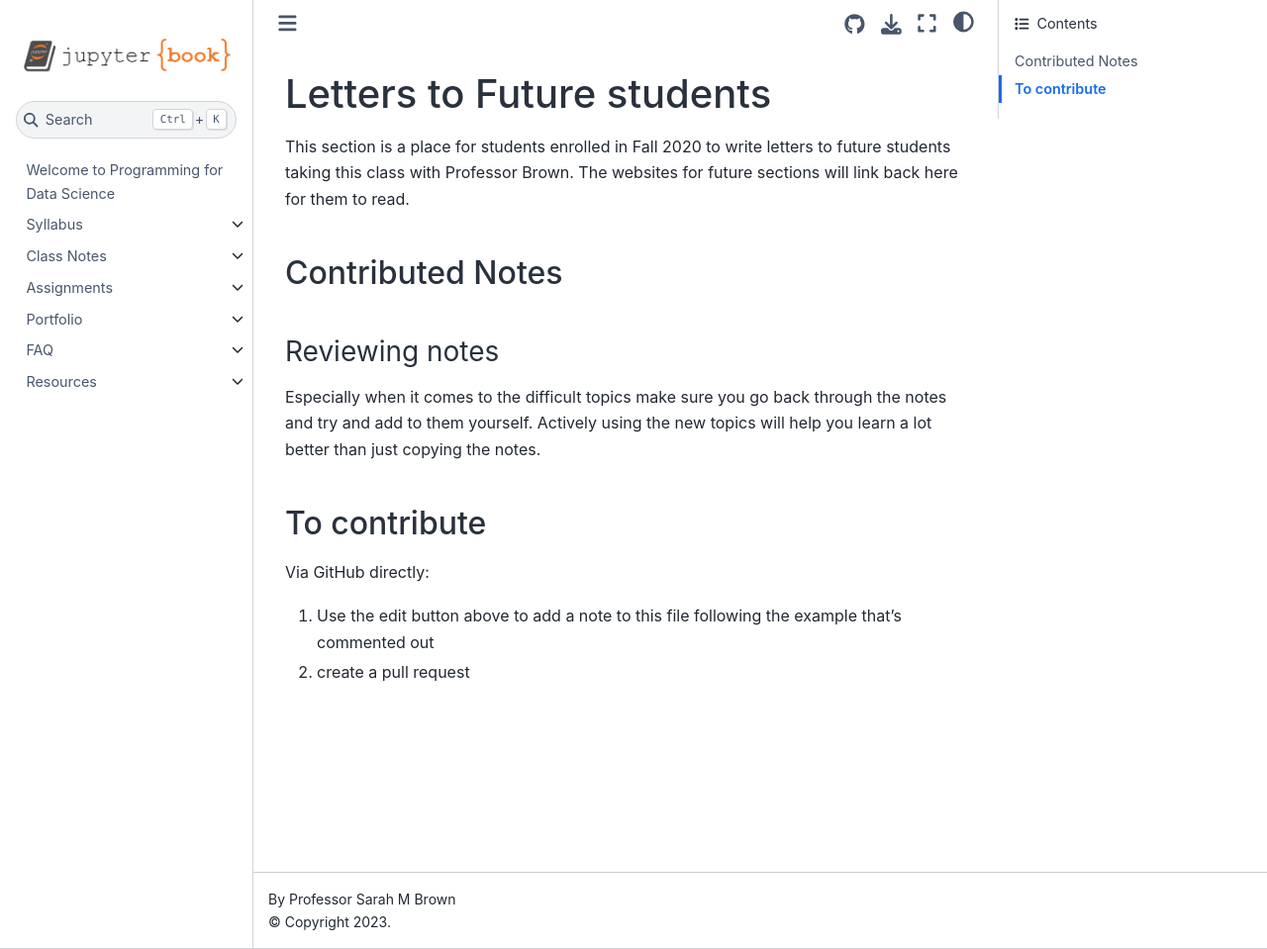
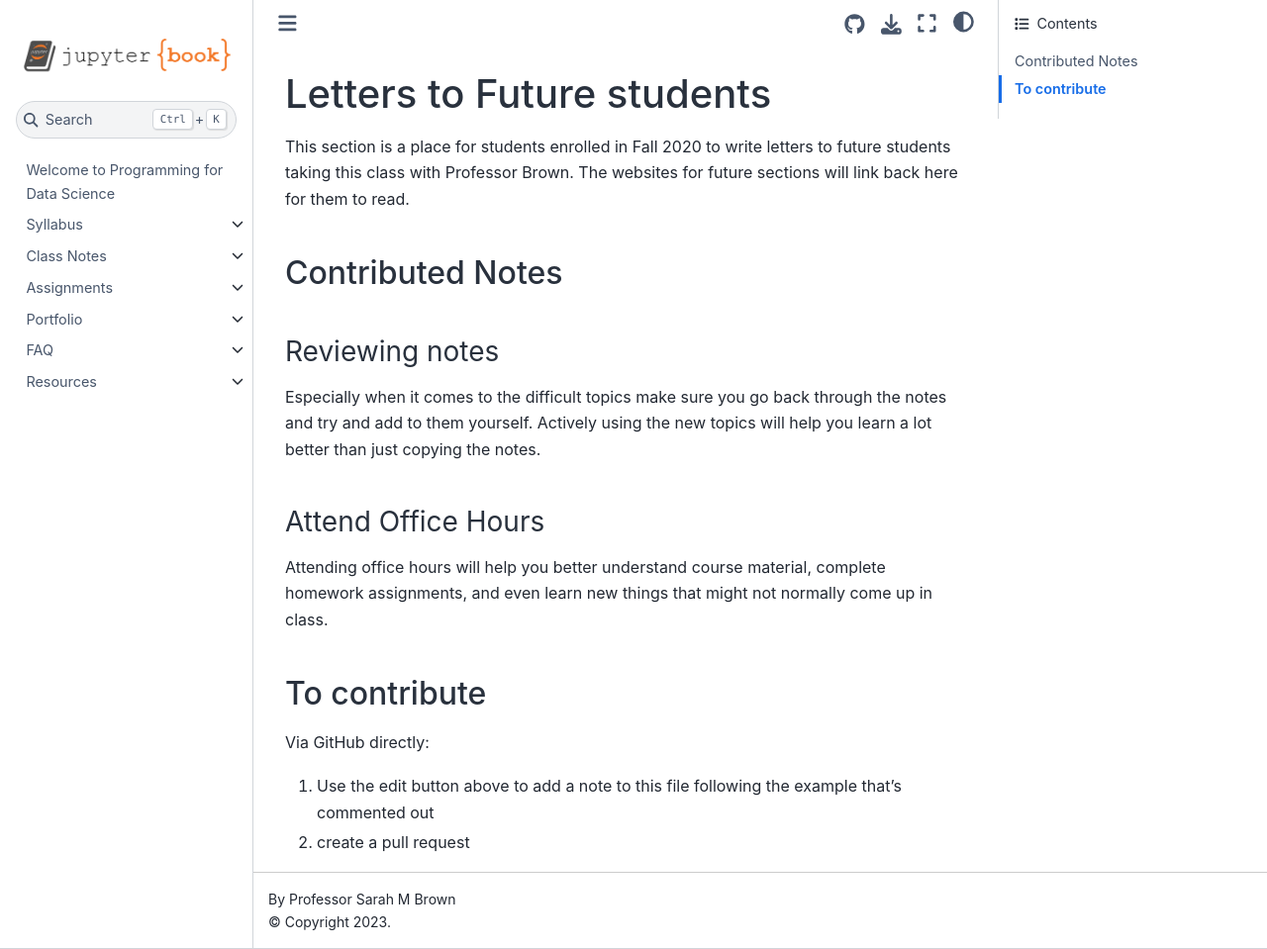
Before and after one commit to rhodyprog4ds/BrownFall20, a Jupyter Book: the page built from letters/index.md, in a window 1280 px wide and 959 px high. Shown: the whole window at 99% size. Built offline with Jupyter Book 1.0.4 settings and Sphinx 7.4.7 and the Sphinx Book theme 1.1.4, drawn with Linux system fonts in a browser that asks for light colours; pages that are not in the unit, such as notebooks, are missing from menus.

Commit message:
Update index.md

```diff
--- a/letters/index.md
+++ b/letters/index.md
@@ -16,6 +16,9 @@ information about what courses you had before this or not-->
 ### Reviewing notes
 Especially when it comes to the difficult topics make sure you go back through the notes and try and add to them yourself. Actively using the new topics will help you learn a lot better than just copying the notes.
 
+### Attend Office Hours
+Attending office hours will help you better understand course material, complete homework assignments, and even learn new things that might not normally come up in class.
+
 
 ## To contribute
 
```
